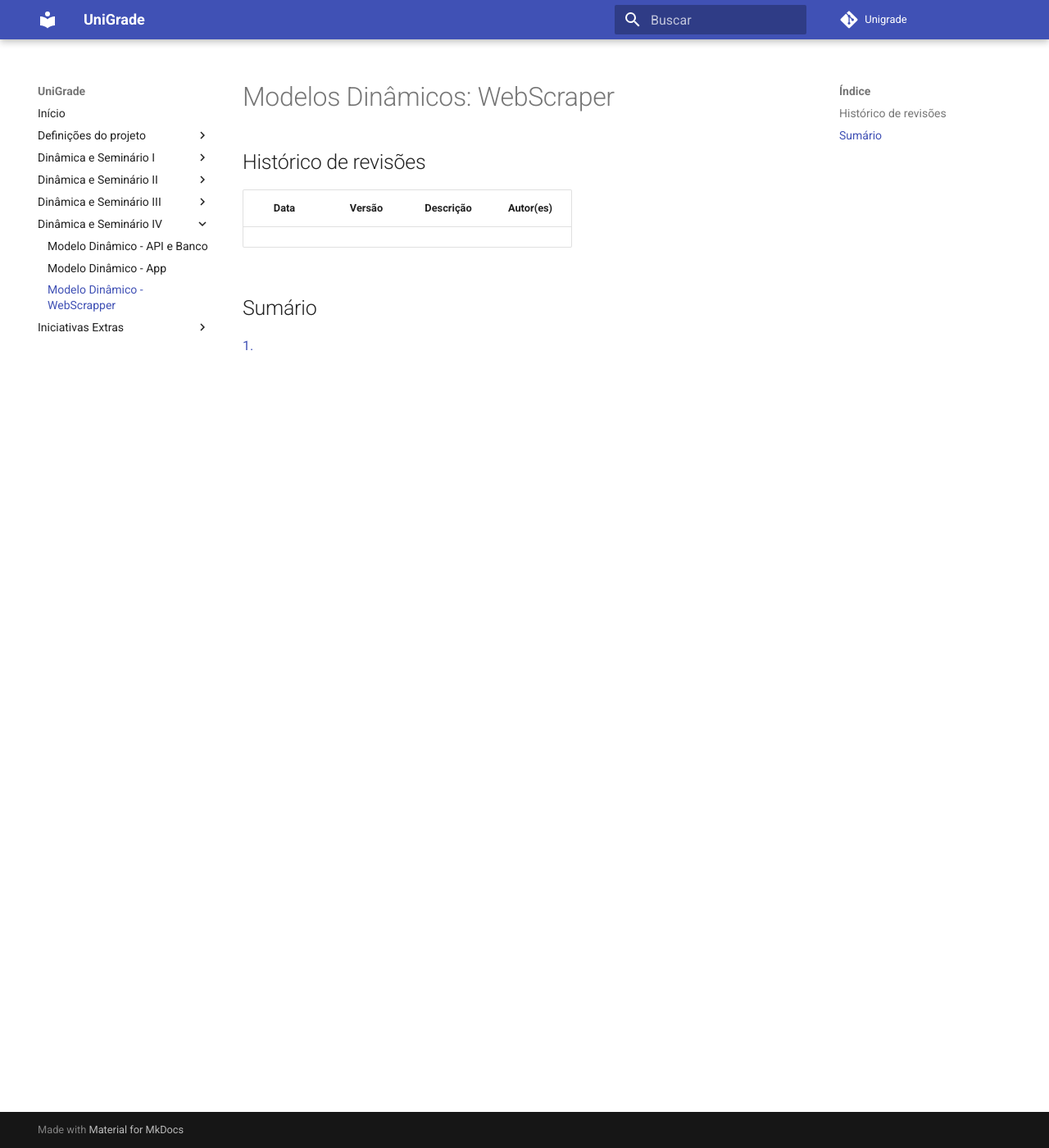
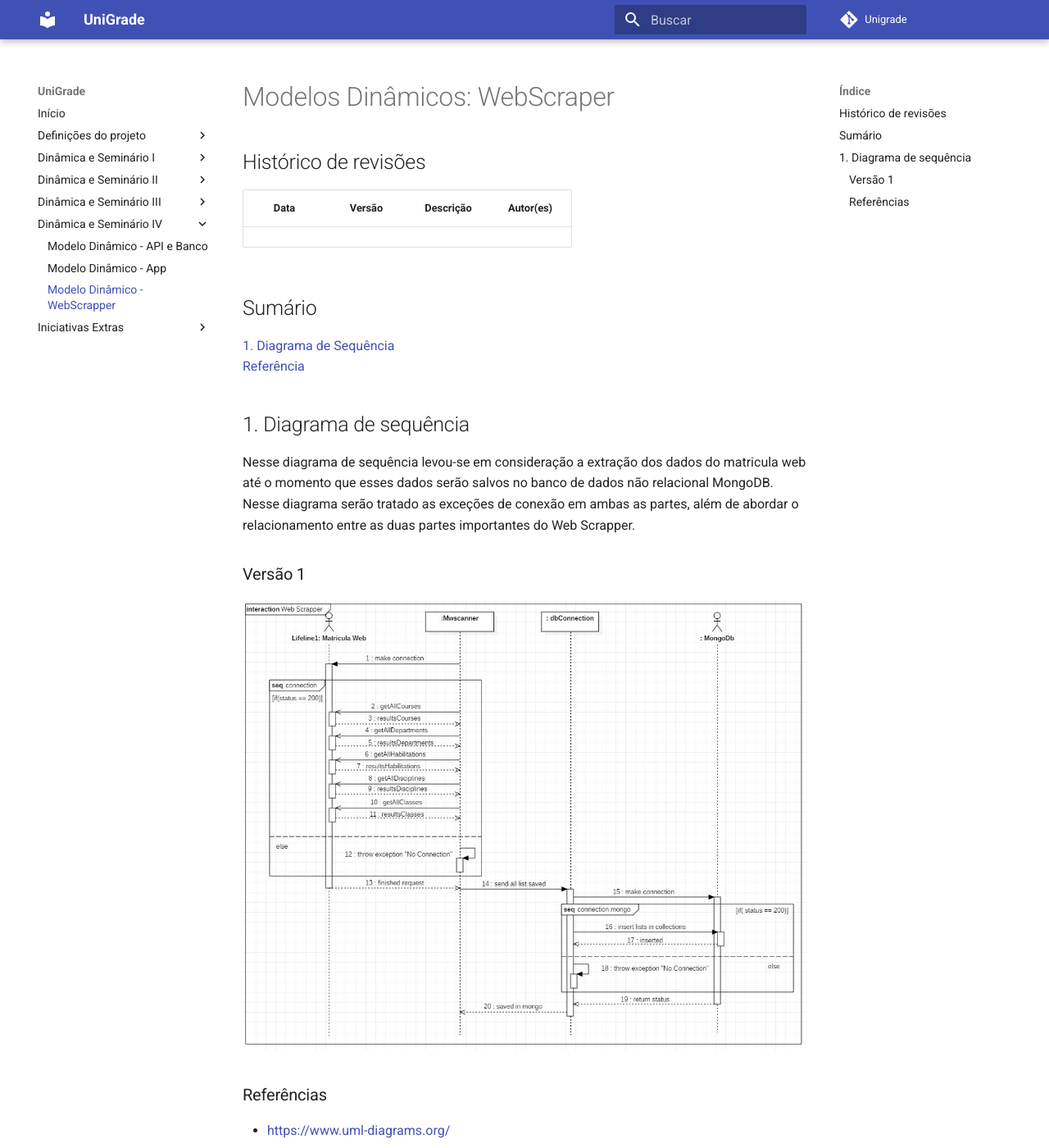
Before and after one commit to ads-unigrade-2019-1/Wiki, an MkDocs documentation site: the page built from docs/dinamica04/webscrapper.md, in a window 1280 px wide and 1400 px high. Shown: the whole window at 82% size. Built offline with MkDocs 1.6.1 and Material for MkDocs 9.7.7, drawn with Linux system fonts in a browser that asks for light colours; some of the changed text lies outside the part shown.

Commit message:
Added sequential diagram to webscrapper

```diff
--- a/docs/dinamica04/webscrapper.md
+++ b/docs/dinamica04/webscrapper.md
@@ -6,4 +6,19 @@
 ||       |     |    |
 
 ## Sumário
-[1.](#1-) <br>
+[1. Diagrama de Sequência](#1-diagrama-de-sequencia) <br>
+[Referência](#referencia)
+
+
+##1. Diagrama de sequência
+
+Nesse diagrama de sequência levou-se em consideração a extração dos dados do matricula web até o momento que esses dados serão salvos no banco de dados não relacional MongoDB. Nesse diagrama serão tratado as exceções de conexão em ambas as partes,  além de abordar o relacionamento entre as duas partes importantes do Web Scrapper.
+
+### Versão 1
+
+![SequencialDiagram](img/webScrapperSequentialDiagram.jpeg)
+
+### Referências
+
+* <https://www.uml-diagrams.org/> <br>
+* slide ARQUITETURA E DESENHO DE SOFTWARE aula 11 - Milene Serrano
```
Also changed, not shown: docs/dinamica04/img/webScrapperSequentialDiagram.jpeg (added).
